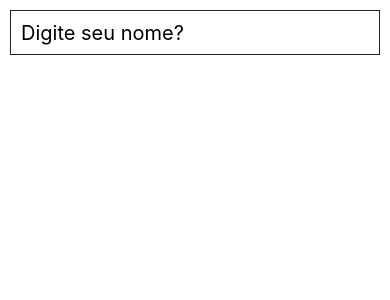
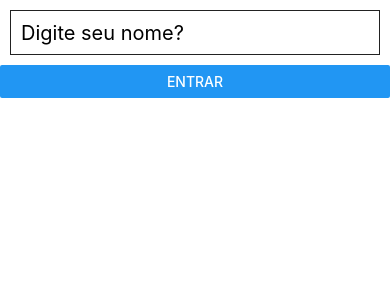
Before and after one commit to klenivingeri/App-React, a React Native app: screen / in a window 390 px wide. Shown: the top 300 px of the page. Built offline with nearby package versions, Linux system fonts and the light colour scheme.

Commit message:
Trabalhando com Botões

```diff
--- a/App.js
+++ b/App.js
@@ -1,26 +1,32 @@
 import React, { Component } from 'react';
 import { View, Text, Button, Image ,StyleSheet, TextInput} from 'react-native';
+
+
 
 class App extends Component{
   constructor(props){
     super(props);
     this.state = {
-      nome: ''
+      nome: '',
+      input: ''
     };
 
-  this.pegaNome = this.pegaNome.bind(this);
+    this.entrar = this.entrar.bind(this);
+  }
 
+
+
+  entrar(){
+    if(this.state.input.length == 0){
+      alert('Digite seu nome!')
+      return;
+    }
+      this.setState({nome: 'Bem vindo: ' + this.state.input})
 
   }
 
-  pegaNome(texto){
-    if(texto.length >0 ){
-      this.setState
-    this.setState({ nome: 'Bem vindo: ' + texto})
-  }else{
-    this.setState({nome:''})
-  }
-}
+
+
 
   render(){
     return(
@@ -30,10 +36,15 @@
         style ={styles.input}
         placeholder="Digite seu nome?"
         underlineColorAndroid="transparent"
-        onChangeText={this.pegaNome} />
+        onChangeText= { (texto) => this.setState({input: texto})}/>
 
+
+        <Button
+        title="Entrar"
+        type="button"
+        onPress={this.entrar}
+         />
         <Text style={styles.texte}>{this.state.nome}</Text>
-
       </View>
     );
   }
@@ -59,7 +70,8 @@
   texte:{
     textAlign: 'center',
     fontSize:25,
-  }
+  },
+
 })
 
 /**
```
